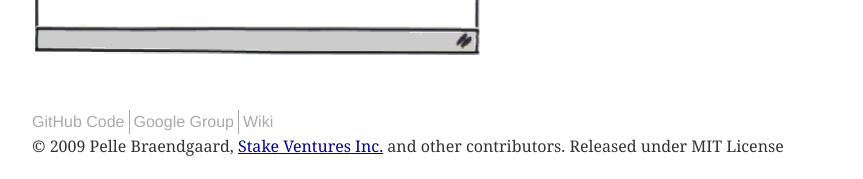
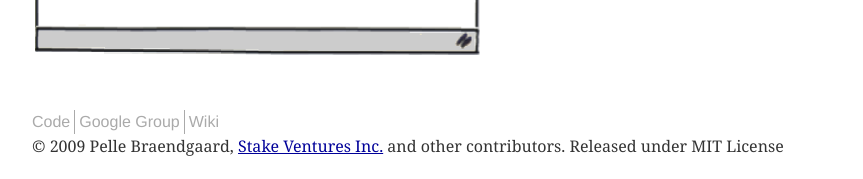
Before and after one commit to opentransact/opentransact.github.com, a Jekyll site: the page built from index.html, in a window 1280 px wide. Shown: the part 885-1064 px from the top of the page, without its empty margins (208-1071 px from the left). Built offline with Jekyll 4.4.1, drawn with Linux system fonts in a browser that asks for light colours.

```diff
--- a/_layouts/default.html
+++ b/_layouts/default.html
@@ -33,10 +33,10 @@
         <nav>
           <ul>
             <li class="first">
-              <a href='http://github.com/opentransact'>GitHub Code</a>
+              <a href='http://github.com/opentransact'>Code</a>
             </li>
             <li>
-              <a href='http://groups.google.com/group/agile-banking'>Google Group</a>
+              <a href='http://groups.google.com/group/opentransact'>Google Group</a>
             </li>
             <li>
               <a href='http://wiki.github.com/opentransact/opentransact'>Wiki</a>
```
Also changed, not shown: 1 other file.
